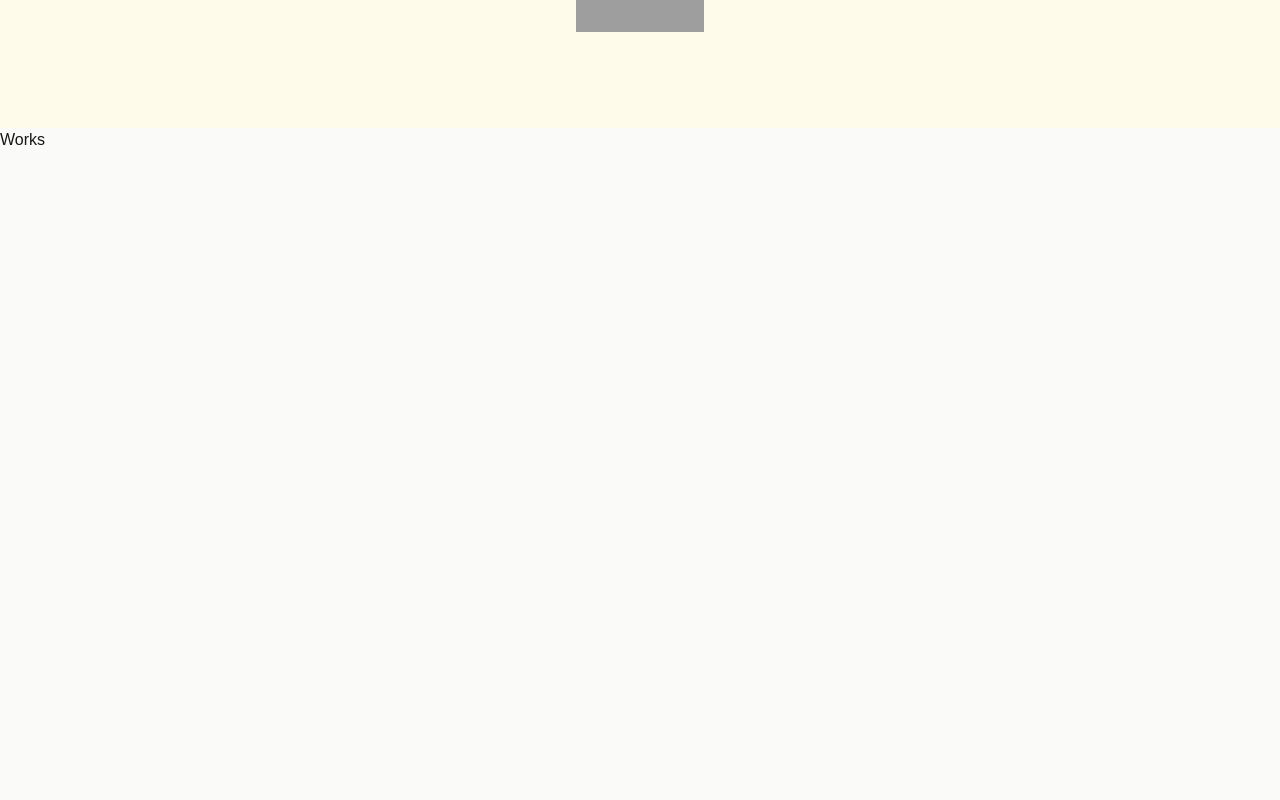
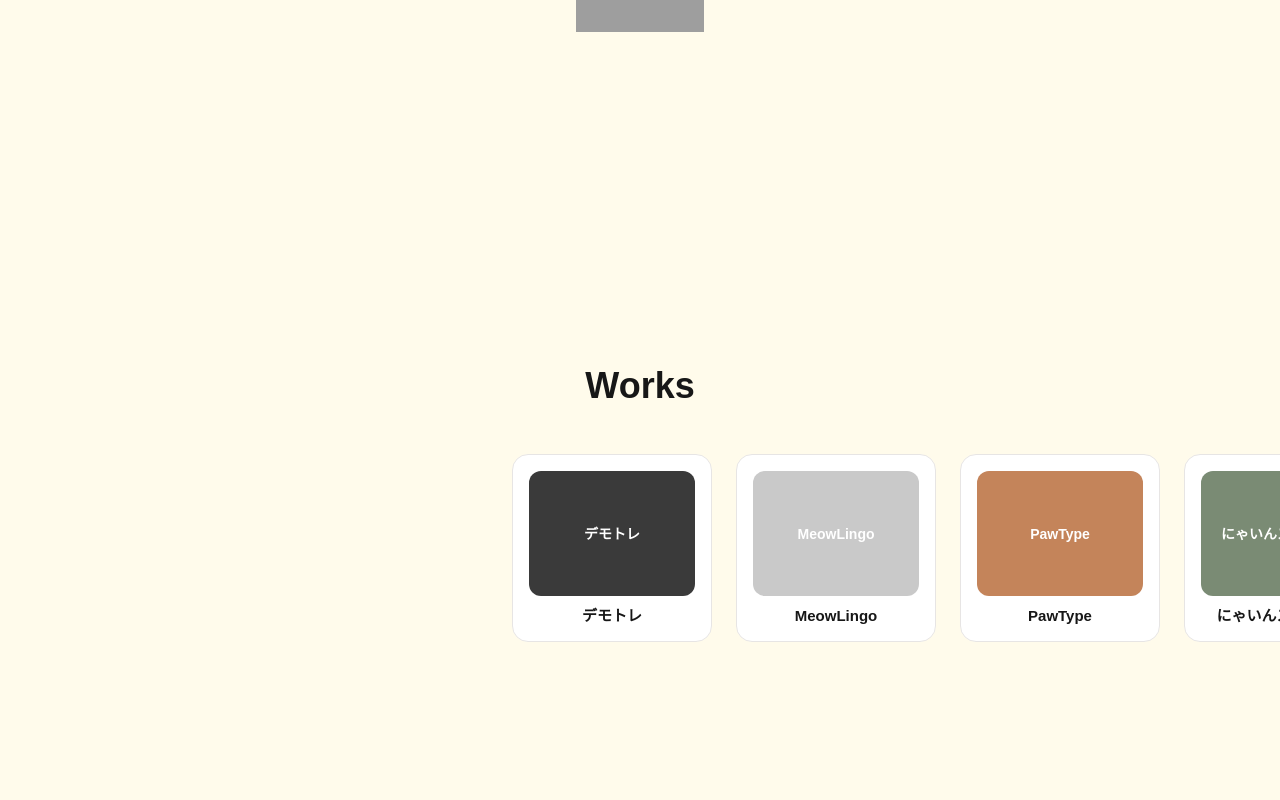
Before and after one commit to maru1005/portfolio, a Next.js app: page / in a window 1280 px wide. Shown: the part 1100-1900 px from the top of the page. Built offline with nearby package versions, Linux system fonts and the light colour scheme; no server answers; grey boxes are pictures that could not be loaded.

Commit message:
feat:スクロール　基本モーダル開閉

```diff
--- a/src/components/Contact.tsx
+++ b/src/components/Contact.tsx
@@ -65,7 +65,7 @@ export default function Contact() {
             className="border p-2 rounded"
           />
           <button type="submit" className="bg-amber-900 text-white p-2 rounded">
-            confirm🐾
+            Confirm🐾
           </button>
         </form>
       )}
@@ -95,7 +95,7 @@ export default function Contact() {
             onClick={() => setStep("form")}
             className="border p-2 rounded"
           >
-            retouch
+            Edit
           </button>
 
           {state.error && <p>Error: {state.error}</p>}
--- /dev/null
+++ b/src/components/WorkCard.tsx
@@ -0,0 +1,21 @@
+// src/components/WorkCatd.tsx
+//  Works　カード部分
+
+type WorkCardProps = {
+  name: string;
+  color: string;
+};
+
+export default function WorkCard({ name, color }: WorkCardProps) {
+  return (
+    <div className="shrink-0 w-50 bg-white border border-stone-200 rounded-2xl p-4 cursor-pointer">
+      <div
+        className="w-full aspect-4/3 rounded-xl mb-3 flex items-center justify-center text-white text-sm font-semibold"
+        style={{ backgroundColor: color }}
+      >
+        {name}
+      </div>
+      <p className="text-[15px] font-bold text-center m-0">{name}</p>
+    </div>
+  );
+}
--- a/src/components/Works.tsx
+++ b/src/components/Works.tsx
@@ -1,7 +1,16 @@
+// src/components/Works.tsx
+// 表示部
+
+import WorksMarquee from "./WorksMarquee";
+
 export default function Works() {
   return (
-    <section id="works" className="min-h-screen bg-stone-50">
+    <section
+      id="works"
+      className="min-h-screen bg-amber-50 flex flex-col items-center justify-center text-4xl font-bold"
+    >
       Works
+      <WorksMarquee />
     </section>
   );
 }
--- /dev/null
+++ b/src/components/WorksMarquee.tsx
@@ -0,0 +1,81 @@
+// src/components/WorksMarquee.tsx
+// カードマーキー
+
+"use client";
+
+import { useState, useRef } from "react";
+import WorkCard from "./WorkCard";
+import WorksModal from "./WorksModal";
+
+const works = [
+  { name: "デモトレ", color: "#3a3a3a" },
+  { name: "MeowLingo", color: "#c9c9c9" },
+  { name: "PawType", color: "#C4845A" },
+  { name: "にゃいんスイーパー", color: "#7a8b74" },
+];
+
+const DRAG_THRESHOLD = 6;
+
+export default function WorksMarquee() {
+  const [selectedWork, setSelectedWork] = useState<
+    (typeof works)[number] | null
+  >(null);
+  const [isDragging, setIsDragging] = useState(false);
+
+  const trackRef = useRef<HTMLDivElement>(null);
+  const isDown = useRef(false);
+  const startX = useRef(0);
+  const ScrollStart = useRef(0);
+  const dragDistance = useRef(0);
+  // マウスを押した瞬間
+  const handleMouseDown = (e: React.MouseEvent) => {
+    isDown.current = true;
+    setIsDragging(true);
+    dragDistance.current = 0;
+    startX.current = e.pageX;
+    ScrollStart.current = trackRef.current?.scrollLeft ?? 0;
+  };
+  // マウスが動いている間　常時発火
+  const handleMouseMove = (e: React.MouseEvent) => {
+    if (!isDown.current || !trackRef.current) return;
+    const dx = e.pageX - startX.current;
+    trackRef.current.scrollLeft = ScrollStart.current - dx;
+    dragDistance.current = Math.abs(dx);
+  };
+  // ドラッグ終了フラグ
+  const handleMouseUp = () => {
+    isDown.current = false;
+    setIsDragging(false);
+  };
+  // カードがクリックされた時
+  const handleCardClick = (work: (typeof works)[number]) => {
+    if (dragDistance.current > DRAG_THRESHOLD) return;
+    setSelectedWork(work);
+  };
+
+  return (
+    <>
+      <div
+        ref={trackRef}
+        className={`w-full flex overflow-x-auto gap-6 px-[40vw] py-12 cursor-grab active:cursor-grabbing ${
+          isDragging ? "snap-none" : "snap-x snap-proximity"
+        }`}
+        onMouseDown={handleMouseDown}
+        onMouseMove={handleMouseMove}
+        onMouseUp={handleMouseUp}
+        onMouseLeave={handleMouseUp}
+      >
+        {works.map((work) => (
+          <div
+            key={work.name}
+            className="snap-center"
+            onClick={() => handleCardClick(work)}
+          >
+            <WorkCard name={work.name} color={work.color} />
+          </div>
+        ))}
+      </div>
+      <WorksModal work={selectedWork} onClose={() => setSelectedWork(null)} />
+    </>
+  );
+}
--- /dev/null
+++ b/src/components/WorksModal.tsx
@@ -0,0 +1,41 @@
+// src/components/WorksModal.tsx
+// カードクリック後モーダル表示
+
+type Work = {
+  name: string;
+  color: string;
+};
+
+type WorksModalProps = {
+  work: Work | null;
+  onClose: () => void;
+};
+
+export default function WorksModal({ work, onClose }: WorksModalProps) {
+  if (!work) return null;
+  return (
+    <div
+      className="fixed inset-0 bg-black/45 flex items-center justify-center p-6 z-10"
+      onClick={onClose}
+    >
+      <div
+        className="bg-white rounded-2xl max-w-md w-full max-h-[84vh] overflow-y-auto p-7 relative"
+        onClick={(e) => e.stopPropagation()}
+      >
+        <button
+          onClick={onClose}
+          className="absolute top-4 right-4 w-8 h-8 rounded-full bg-stone-50 text-stone-500"
+        >
+          ✕
+        </button>
+        <div
+          className="w-full aspect-video rounded-xl mb-4 flex items-center justify-center text-white font-semibold"
+          style={{ backgroundColor: work.color }}
+        >
+          {work.name}
+        </div>
+        <p className="text-xl font-bold mb-2">{work.name}</p>
+      </div>
+    </div>
+  );
+}
```
